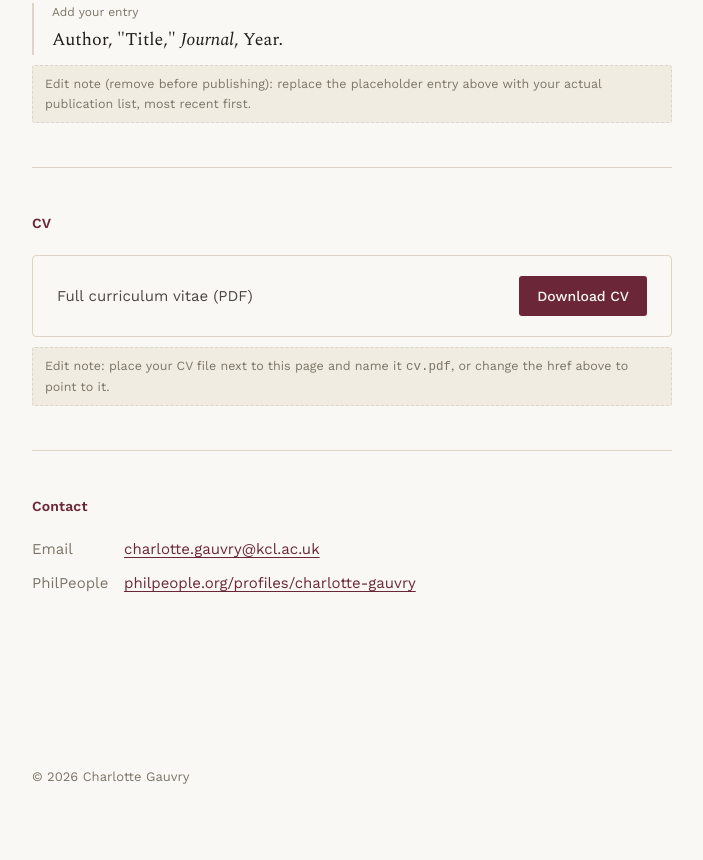
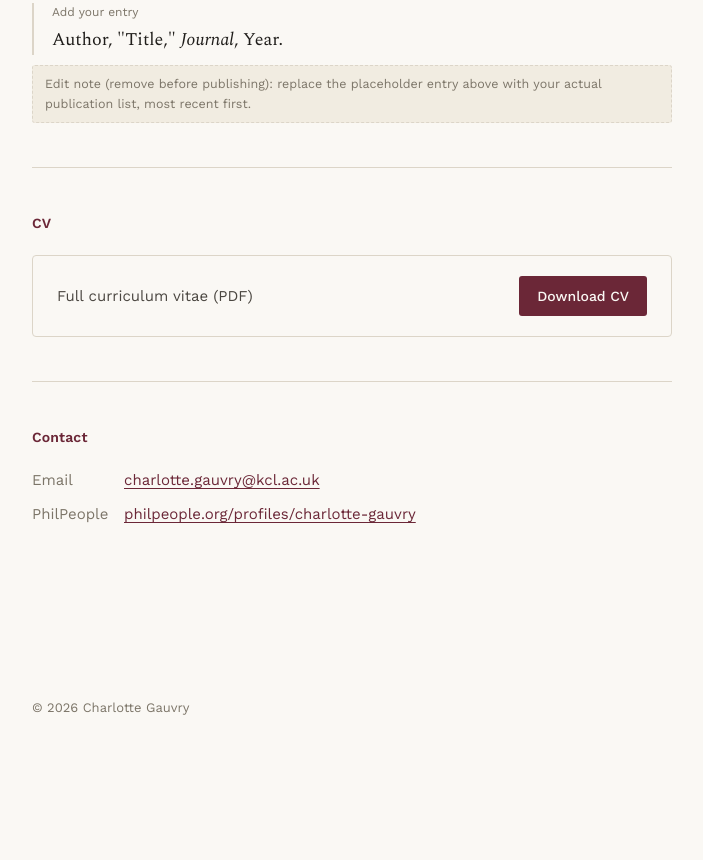
Before and after one commit to CharlotteGauvry/charlottegauvry.github.io, a plain HTML site: page index.html in a window 1280 px wide. Shown: the part 1013-1873 px from the top of the page, without its empty margins (404-1107 px from the left). After the commit the page ends 1804 px from the top, so only its background shows below. Drawn offline with nearby package versions, Linux system fonts and the light colour scheme.

Commit message:
Add files via upload

```diff
--- a/index.html
+++ b/index.html
@@ -334,7 +334,6 @@
           <span class="label">Full curriculum vitae (PDF)</span>
           <a class="button" href="cv.pdf" download>Download CV</a>
         </div>
-        <p class="edit-note">Edit note: place your CV file next to this page and name it <code>cv.pdf</code>, or change the href above to point to it.</p>
       </section>
 
       <section id="contact">
```
Also changed, not shown: 1 other file.
